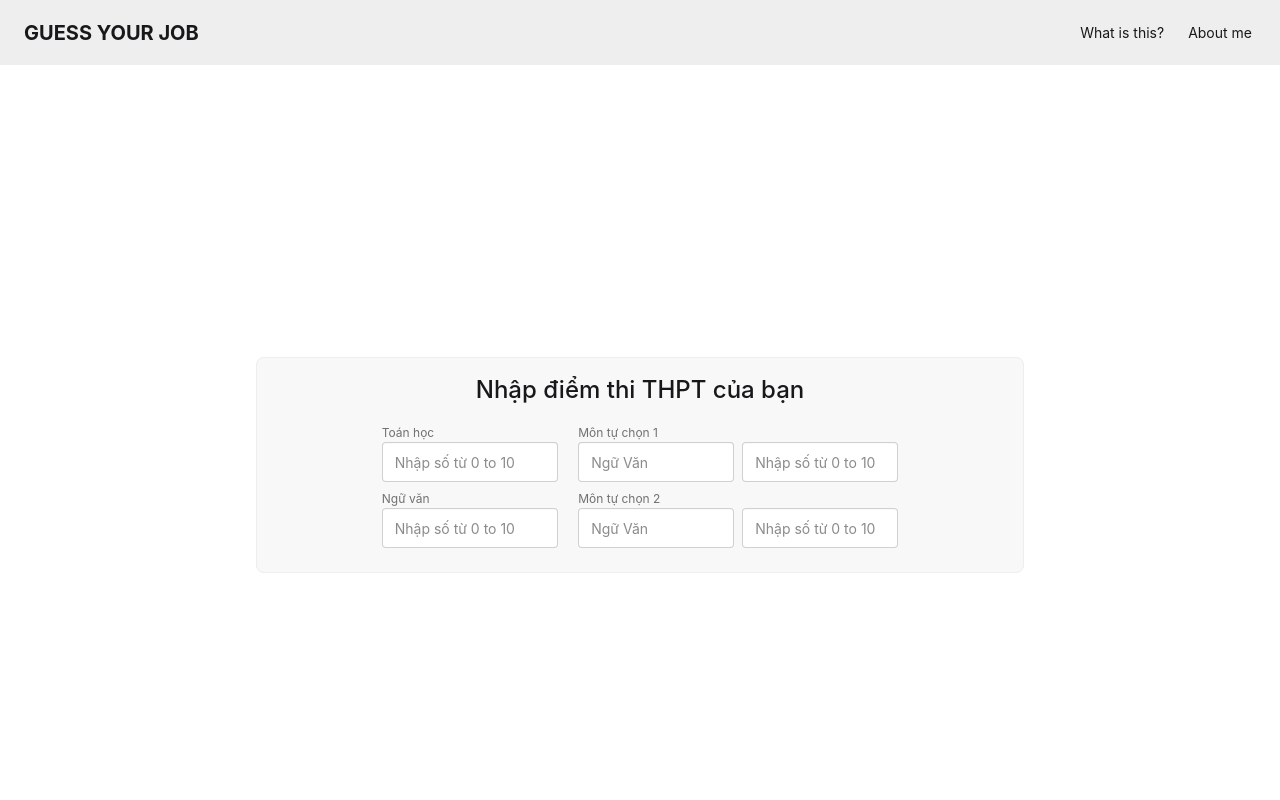
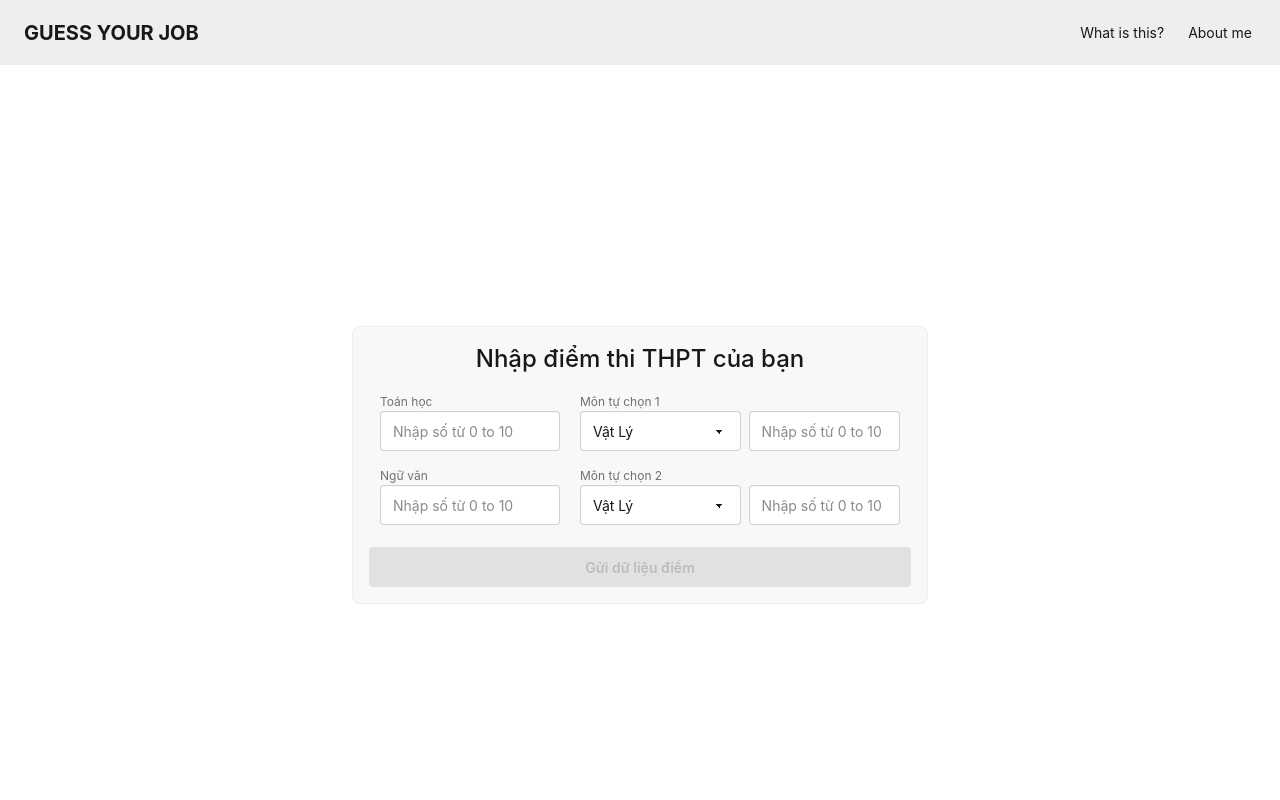
Before and after one commit to tuanduy35399/client_NLCS, a React (Vite) app: page / in a window 1280 px wide. Shown: the top 800 px of the page. Built offline with nearby package versions, Linux system fonts and the light colour scheme.

Commit message:
haft complete the home page

```diff
--- a/src/App.jsx
+++ b/src/App.jsx
@@ -5,22 +5,71 @@ import { Header, Footer } from "../components/Template";
 import { useForm } from "react-hook-form";
 import { zodResolver } from "@hookform/resolvers/zod";
 import { z } from "zod";
+
+//Dinh nghia schema
+//Moi o input se duoc quy dinh kiem tra
+const scoreFormSchema = z.object({
+  math: z
+    .string()
+    .min(1, { message: "Vui lòng nhập điểm Toán" })
+    .refine(
+      (val) => {
+        const num = parseFloat(val);
+        return !isNaN(num) && num >= 0 && num <= 10;
+      },
+      { message: "Điểm Toán phải nằm trong phạm vi từ 0 đến 10" },
+    ),
+
+  literature: z
+    .string()
+    .min(1, { message: "Vui lòng nhập điểm Văn" })
+    .refine(
+      (val) => {
+        const num = parseFloat(val);
+        return !isNaN(num) && num >= 0 && num <= 10;
+      },
+      { message: "Điểm Văn phải nằm trong phạm vi từ 0 đến 10" },
+    ),
+
+  thirdSubject: z
+    .string()
+    .min(1, { message: "Vui lòng nhập điểm môn thứ ba" })
+    .refine(
+      (val) => {
+        const num = parseFloat(val);
+        return !isNaN(num) && num >= 0 && num <= 10;
+      },
+      { message: "Điểm số phải nằm trong phạm vi từ 0 đến 10" },
+    ),
+
+  fourthSubject: z
+    .string()
+    .min(1, { message: "Vui lòng nhập điểm môn thứ ba" })
+    .refine(
+      (val) => {
+        const num = parseFloat(val);
+        return !isNaN(num) && num >= 0 && num <= 10;
+      },
+      { message: "Điểm số phải nằm trong phạm vi từ 0 đến 10" },
+    ),
+});
 function App() {
   const [isLoading, setIsLoading] = useState(false);
-  const [score, setScore] = useState("");
-  const [errMs, setErrMs] = useState("");
-  const handleInput = (e) => {
-    const value = e.target.value;
-    setScore(value);
-    const numericScore = parseFloat(value);
-    if (value === "") {
-      setErrMs(""); //chuoi rong la nguoi dung chua nhap gi => khong co loi
-    } else if (isNaN(numericScore) || numericScore > 10 || numericScore < 0) {
-      setErrMs("Số không được vượt quá phạm vi từ 0 đến 10");
-    } else {
-      setErrMs(""); //diem hop le thi xoa thong bao loi
-    }
+
+  const {
+    register,
+    handleSubmit,
+    formState: { errors, isValid },
+  } = useForm({
+    resolver: zodResolver(scoreFormSchema),
+    mode: "onChange", // Kiểm tra lỗi real-time ngay khi người dùng gõ phím
+  });
+
+  const onSubmit = (data) => {
+    console.log("Dữ liệu form hợp lệ gửi lên:", data);
+    //Call API
   };
+
   return (
     <>
       {isLoading ? (
@@ -31,83 +80,100 @@ function App() {
         <>
           <Header />
           <div className="w-full min-h-screen flex justify-center items-center">
-            <fieldset className="fieldset bg-base-200 border-base-300 rounded-box w-3xl border p-4 ">
+            <fieldset className="fieldset bg-base-200 border-base-300 rounded-box w-xl border p-4 ">
               <p className="text-2xl font-medium mb-3 text-center">
                 Nhập điểm thi THPT của bạn
               </p>
               <div className="flex flex-row flex-warp justify-center items-start gap-5">
-                <div className="w-auto">
+                {/* Cot 1 */}
+                <div className="w-45 flex flex-col gap-4">
+                  <div>
                     <label className="label">Toán học</label>
                     <input
                       type="number"
                       step="0.01" //cho phep nhap so thap phan 2 chu so
-                    className="input validator"
-                    required
+                      className={`input input-bordered w-full ${errors.math ? "input-error" : ""}`}
+                      {...register("math")}
                       placeholder="Nhập số từ 0 to 10"
-                    min="0"
-                    max="10"
-                    value={score}
-                    onChange={handleInput}
                     />
-                  <p className="validator-hint">{errMs}</p>
+                    {errors.math && (
+                      <p className="text-error text-xs mt-1">
+                        {errors.math.message}
+                      </p>
+                    )}
+                  </div>
+                  <div>
                     <label className="label">Ngữ văn</label>
                     <input
                       type="number"
                       step="0.01" //cho phep nhap so thap phan 2 chu so
-                    className="input validator"
-                    required
+                      className={`input input-bordered w-full ${errors.literature ? "input-error" : ""}`}
+                      {...register("literature")}
                       placeholder="Nhập số từ 0 to 10"
-                    min="0"
-                    max="10"
-                    value={score}
-                    onChange={handleInput}
                     />
-                  <p className="validator-hint">{errMs}</p>
+                    {errors.literature && (
+                      <p className="text-error text-xs mt-1">
+                        {errors.literature.message}
+                      </p>
+                    )}
                   </div>
-                <div className="w-80">
+                </div>
+                {/* Cot 2 */}
+                <div className="w-80 flex flex-col gap-4">
+                  <div>
                     <label className="label">Môn tự chọn 1</label>
                     <div className="flex flex-row gap-2">
-                    <input
-                      type="email"
-                      className="input"
-                      placeholder="Ngữ Văn"
-                    />
+                      <label class="select">
+                        <select>
+                          <option>Vật Lý</option>
+                          <option>Hóa Học</option>
+                        </select>
+                      </label>
                       <input
                         type="number"
                         step="0.01" //cho phep nhap so thap phan 2 chu so
-                      className="input validator"
-                      required
+                        className={`input input-bordered w-full ${errors.thirdSubject ? "input-error" : ""}`}
+                        {...register("thirdSubject")}
                         placeholder="Nhập số từ 0 to 10"
-                      min="0"
-                      max="10"
-                      value={score}
-                      onChange={handleInput}
                       />
                     </div>
-                  <p className="validator-hint">{errMs}</p>
+                    {errors.thirdSubject && (
+                      <p className="text-error text-xs mt-1">
+                        {errors.thirdSubject.message}
+                      </p>
+                    )}
+                  </div>
+                  <div>
                     <label className="label">Môn tự chọn 2</label>
                     <div className="flex flex-row gap-2">
-                    <input
-                      type="email"
-                      className="input"
-                      placeholder="Ngữ Văn"
-                    />
+                      <label class="select">
+                        <select>
+                          <option>Vật Lý</option>
+                          <option>Hóa Học</option>
+                        </select>
+                      </label>
                       <input
                         type="number"
                         step="0.01" //cho phep nhap so thap phan 2 chu so
-                      className="input validator"
-                      required
+                        className={`input input-bordered w-full ${errors.fourthSubject ? "input-error" : ""}`}
+                        {...register("fourthSubject")}
                         placeholder="Nhập số từ 0 to 10"
-                      min="0"
-                      max="10"
-                      value={score}
-                      onChange={handleInput}
                       />
                     </div>
-
-                  <p className="validator-hint">{errMs}</p>
+                    {errors.fourthSubject && (
+                      <p className="text-error text-xs mt-1">
+                        {errors.fourthSubject.message}
+                      </p>
+                    )}
                   </div>
                 </div>
+              </div>
+              <button
+                className="btn btn-neutral mt-4 w-full"
+                disabled={!isValid}
+              >
+                Gửi dữ liệu điểm
+              </button>
             </fieldset>
           </div>
           <Footer />
```
Lines whose indentation alone changed are shown as unchanged.
